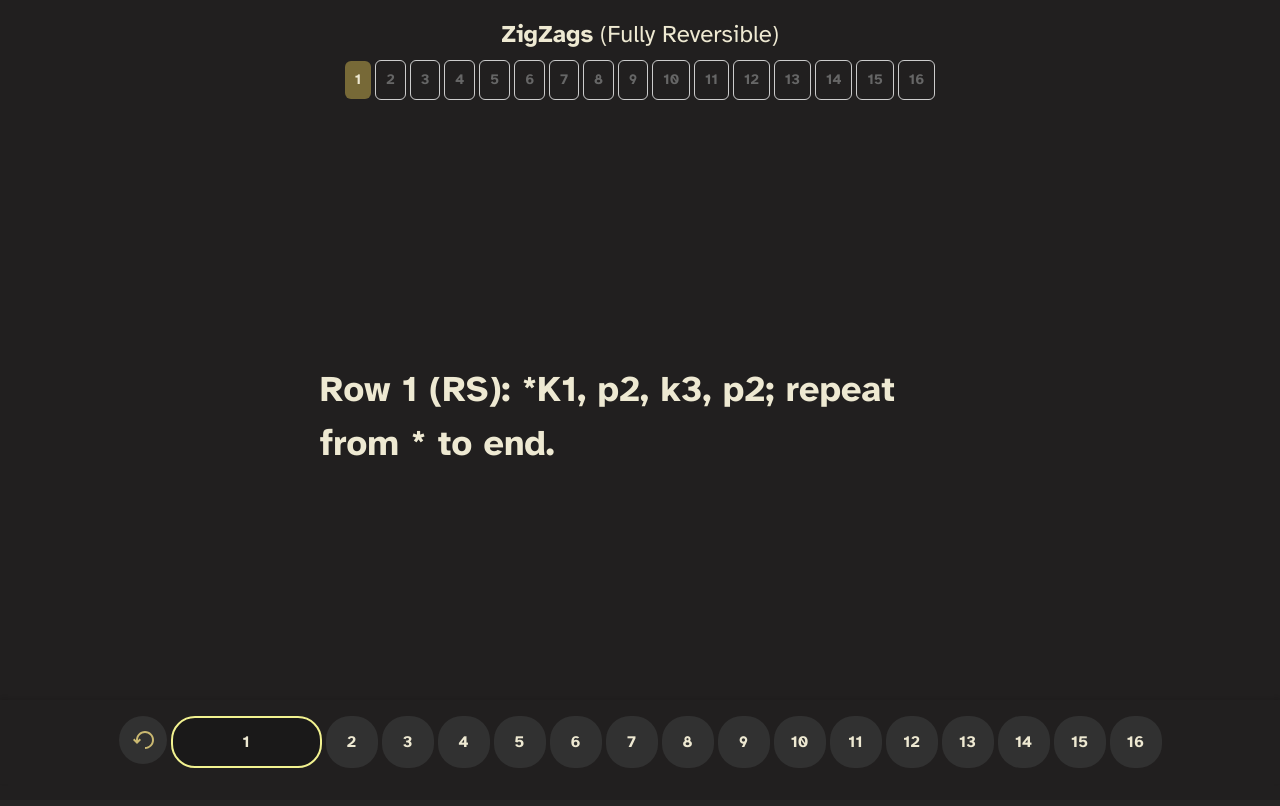
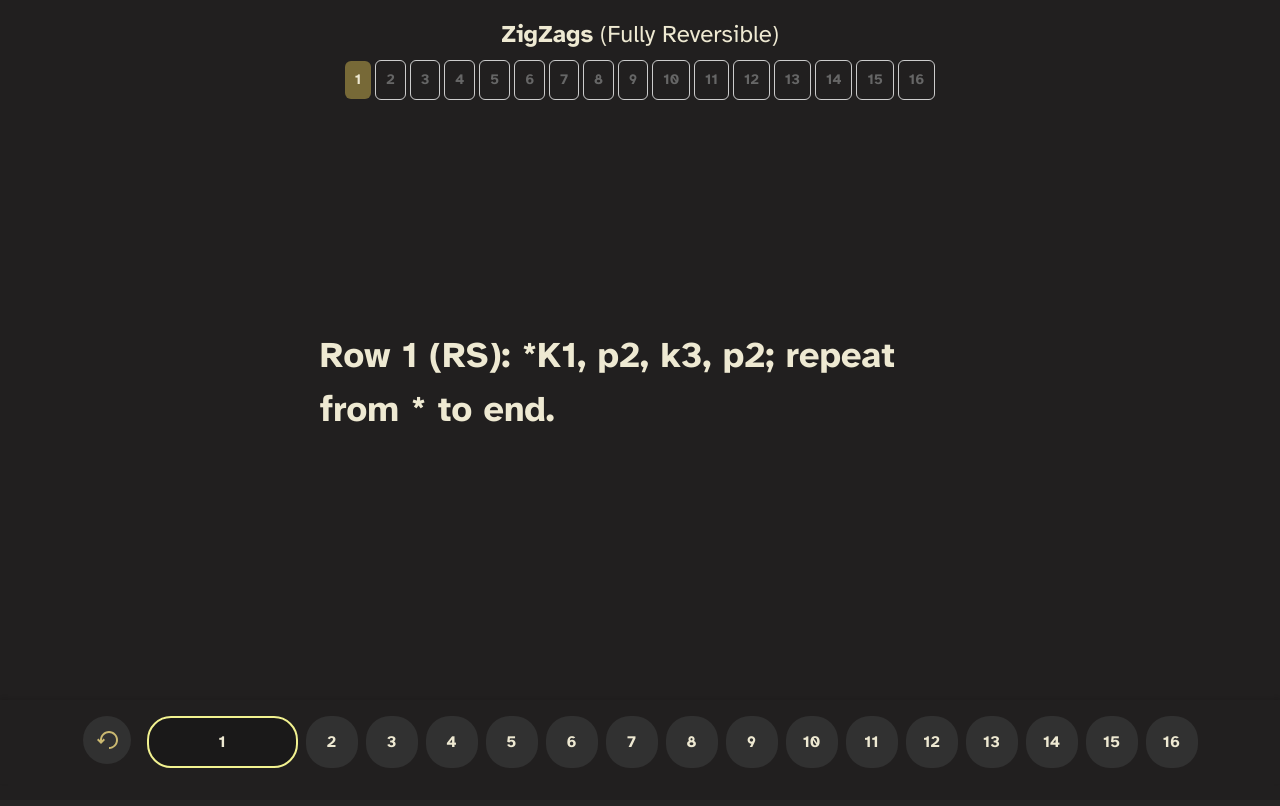
Before and after one commit to monoclefox/yarn-party, a React (Vite) app: page / in a window 1280 px wide. Shown: the top 806 px of the page. Built offline with nearby package versions, Linux system fonts and the light colour scheme.

Commit message:
style tweaks

```diff
--- a/src/App.css
+++ b/src/App.css
@@ -123,8 +123,7 @@ body {
   transition-behavior: allow-discrete;
   opacity: 0;
   position: fixed;
-  left: 50%;
-  transform: translate(-50%,0);
+  top: 38%;
   width: 50vw;
   user-select: none;
   -webkit-user-select: none;
@@ -158,7 +157,7 @@ body {
 .counter-items {
   display: flex;
   flex-direction: row;
-  gap: 4px;
+  gap: 8px;
 }
 
 .counter-item {
@@ -196,7 +195,7 @@ body {
   align-items: center;
   width: 48px;
   height: 48px;
-  gap: 0px;
+  margin-right: 8px;
   border-radius: 24px;
   background: #313131;
   opacity: 0px;
```
